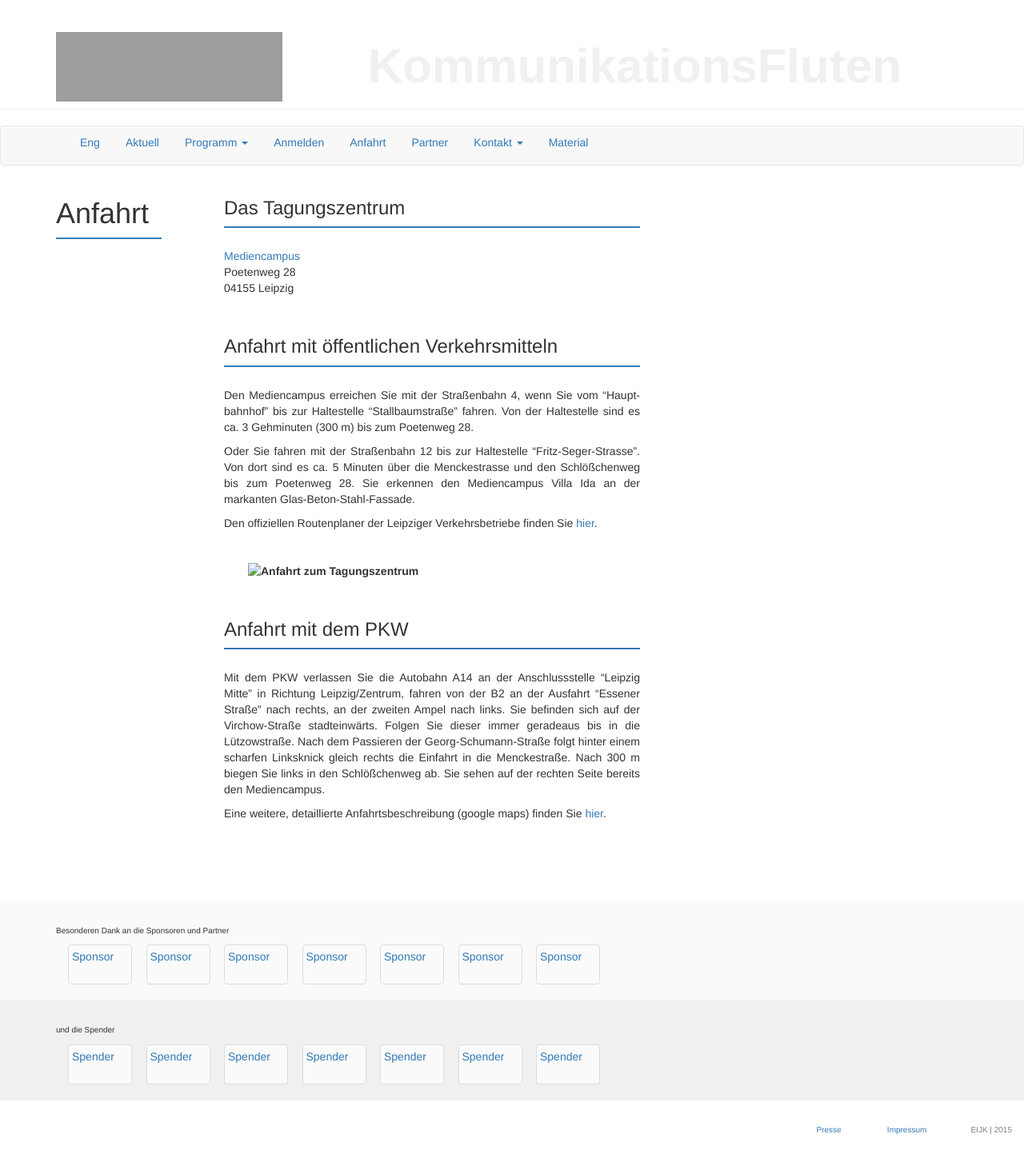
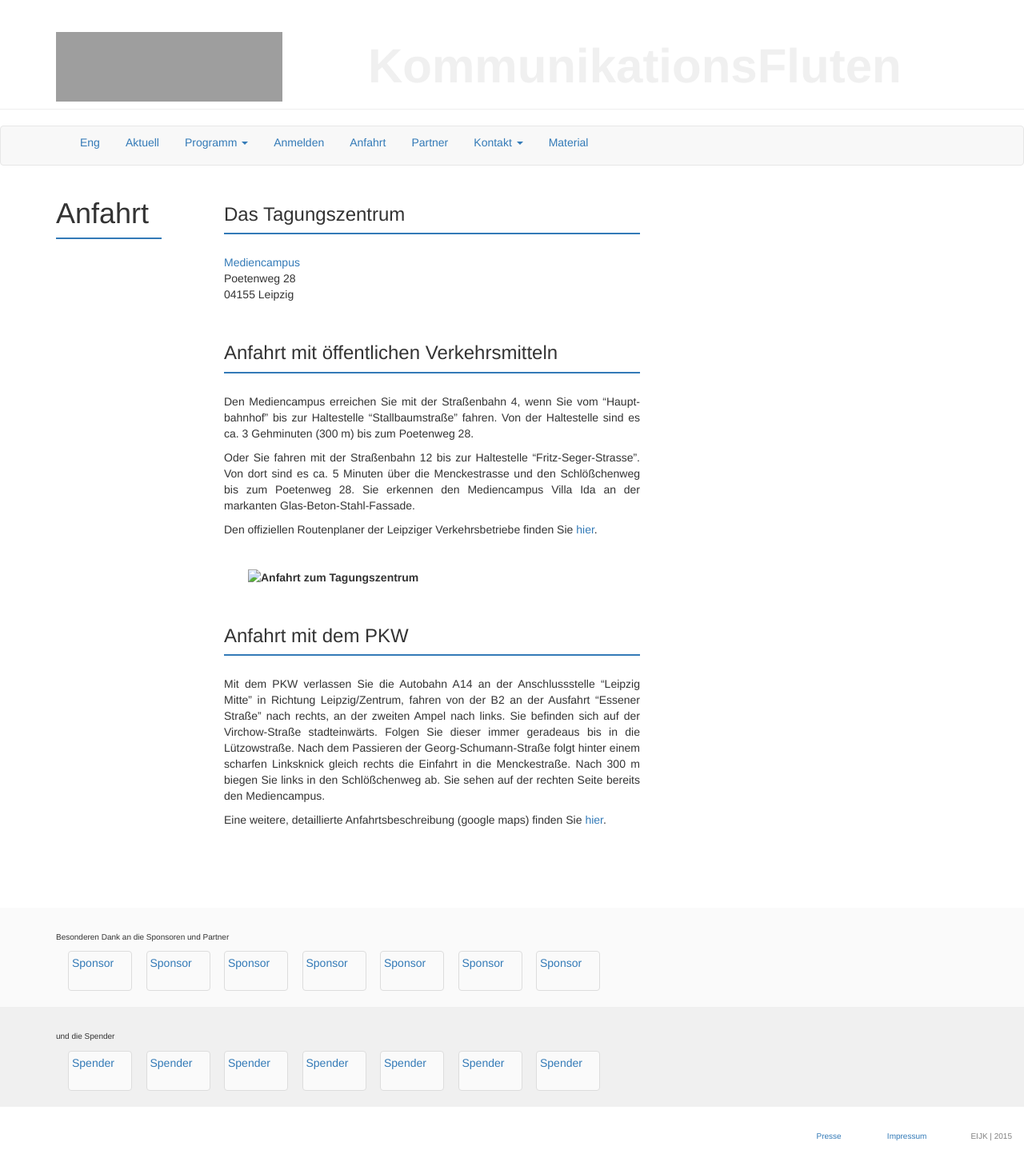
Before and after one commit to susedev/test, a Jekyll site: the page built from anfahrt.html, in a window 1280 px wide. Shown: the whole page at 80% size. Built offline with Jekyll 4.4.1, drawn with Linux system fonts in a browser that asks for light colours; nearby versions of some CDN libraries; grey boxes are pictures that could not be loaded.

Commit message:
Update anfahrt.html

```diff
--- a/anfahrt.html
+++ b/anfahrt.html
@@ -2,7 +2,7 @@
 title: Anfahrt
 ---
 
-<h3 class="csc-header csc-header-n1">Das Tagungszentrum</h3>
+<h3 class="csc-header csc-header-n1" style="margin-top: 28px;">Das Tagungszentrum</h3>
 
 
 <div class="box" style="background-color: #337AB7; height:2px; margin-top:3px; margin-bottom:25px;"></div>
```
